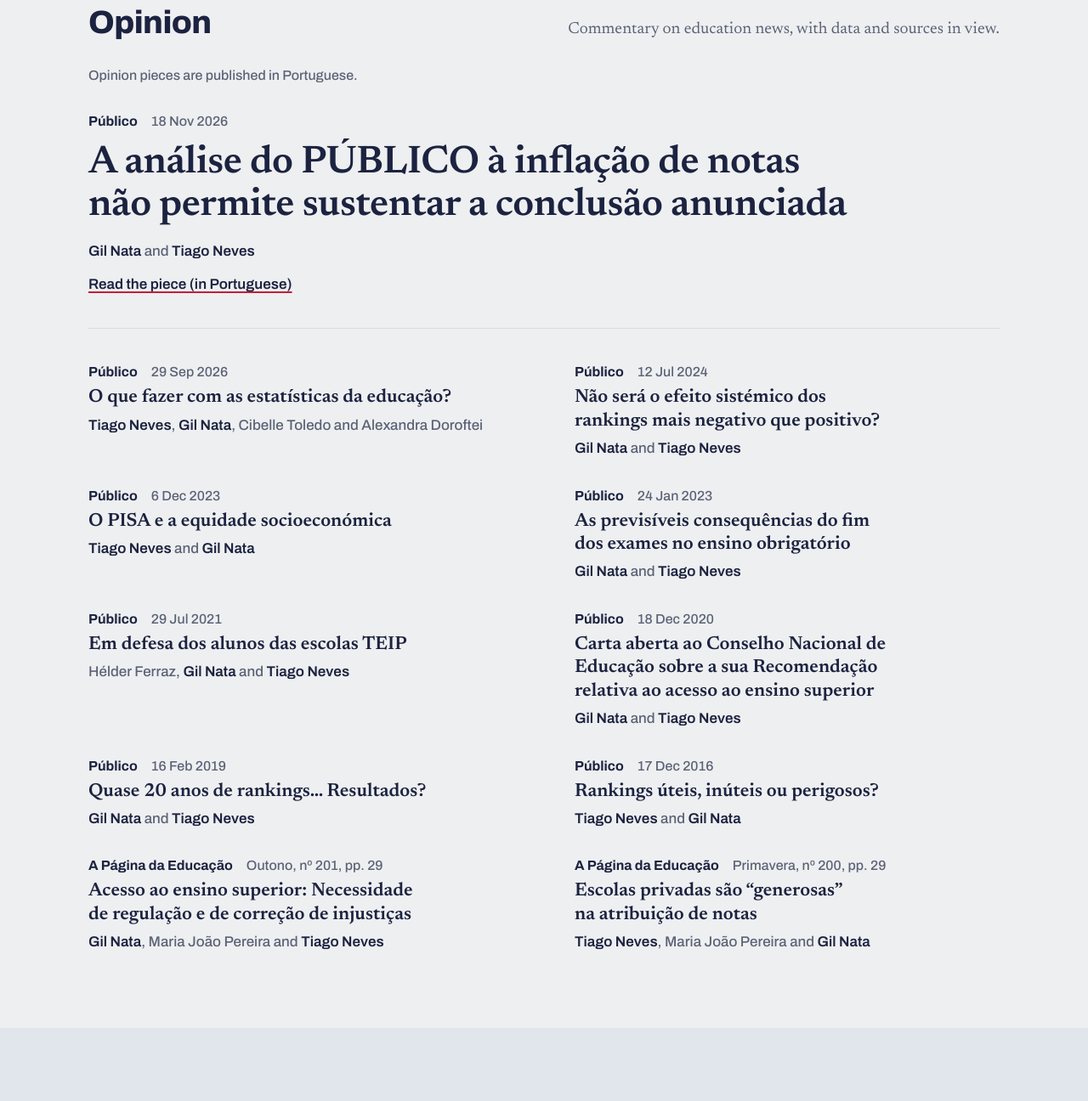
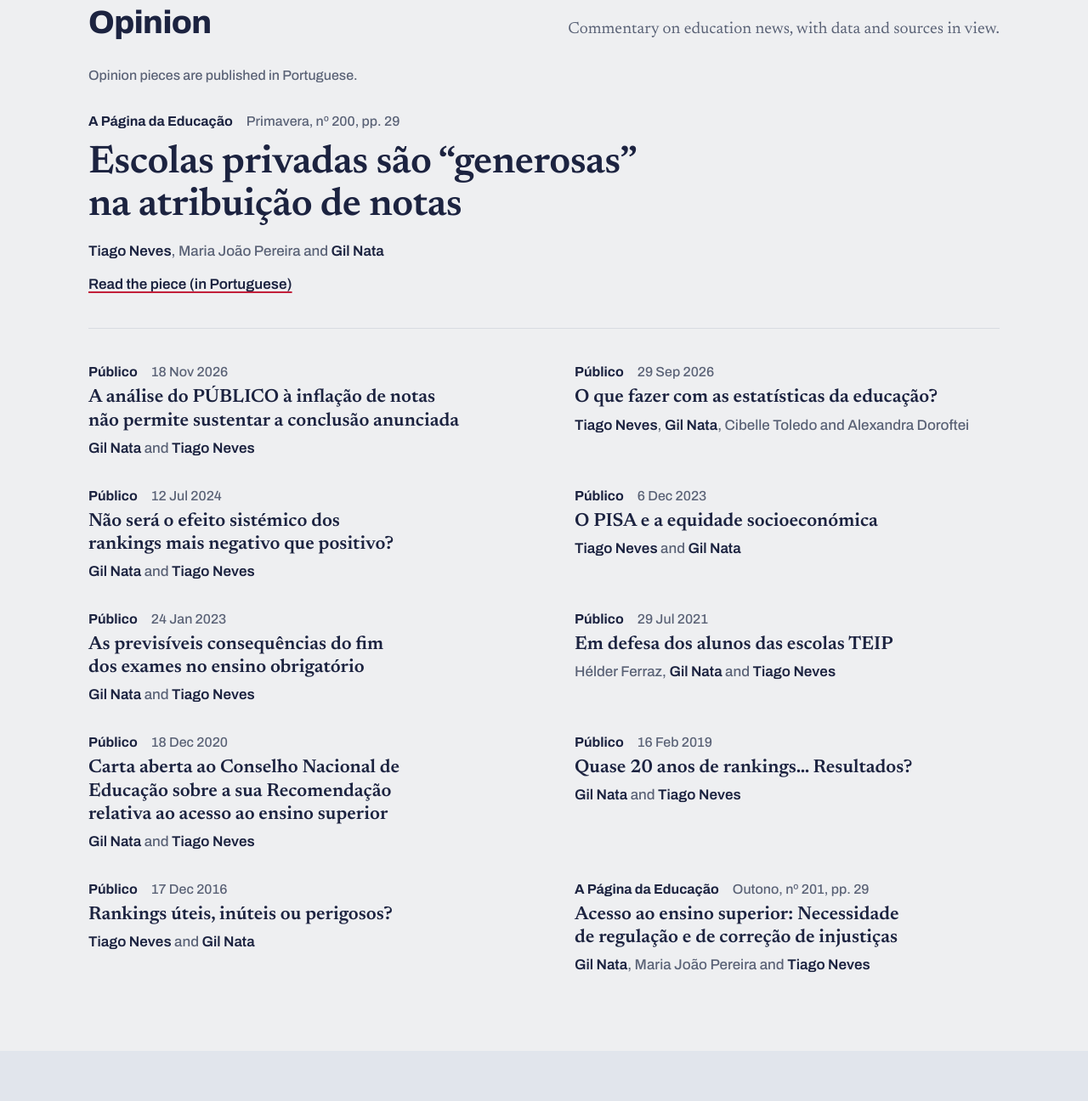
Before and after one commit to nevest72/padroes-e-desvios, an Astro site: page /en in a window 1280 px wide. Shown: the part 1080-2376 px from the top of the page at 85% size. Built offline with nearby package versions, Linux system fonts and the light colour scheme; Astro itself is replaced by a stand-in of ours.

Commit message:
Update src/content/opiniao/escolas-privadas-sao-generosas-na-atribuicao-de-notas.md (via Pages CMS)

```diff
--- a/src/content/opiniao/escolas-privadas-sao-generosas-na-atribuicao-de-notas.md
+++ b/src/content/opiniao/escolas-privadas-sao-generosas-na-atribuicao-de-notas.md
@@ -1,12 +1,23 @@
 ---
-title: "Escolas privadas são “generosas” na atribuição de notas"
-dateText: "Primavera, nº 200, pp. 29"
+title: Escolas privadas são “generosas” na atribuição de notas
+date: 2026-11-23
 authors:
-  - "Tiago Neves"
-  - "Maria João Pereira"
-  - "Gil Nata"
-outlet: "A Página da Educação"
-url: "https://www.apagina.pt/Download/PAGINA/SM_Doc/Mid_2/Doc_14529/Doc/P%C3%A1gina_14529.pdf"
-summary: ""
+  - Tiago Neves
+  - Maria João Pereira
+  - Gil Nata
+outlet: A Página da Educação
+url: https://www.apagina.pt/Download/PAGINA/SM_Doc/Mid_2/Doc_14529/Doc/P%C3%A1gina_14529.pdf
+dateText: Primavera, nº 200, pp. 29
 draft: false
 ---
+É frequente ouvir-se, no nosso país, que as escolas privadas tendem a ser mais ‘benevolentes’ do que as públicas na avaliação dos estudantes do Ensino Secundário. Isso explicaria as recorrentes histórias de pais que transferem os filhos do ensino público para o privado, na esperança de que aí tirem melhores notas e, assim, vejam aumentadas as possibilidades de aceder ao Ensino Superior. A ser verdade, esta situação configuraria uma injustiça grave, e tanto mais grave quanto continuada ao longo dos anos, afetando números progressivamente maiores de candidatos ao Ensino Superior.
+
+No âmbito de um projeto de investigação mais alargado sobre os rankings escolares, decidimos colocar à provaeste rumor generalizado. Fizemo-lo da seguinte forma: compilámos as bases de dados dos resultados nos exames nacionais disponibilizadas pelo Ministério da Educação desde o ano letivo 2001/02 até 2011/12 (onze anos, correspondentes a um total de cerca de 4.500.000 exames realizados). Para cada um desses anos, e posteriormente para o total dos anos, comparámos a classificação obtida em cada exame nacional realizado com a nota obtida pelo estudante na escola de origem – os alunos externos ficaram, por esta razão, excluídos da análise.
+
+Por fim, desagregámos os dados obtidos por tipo de escola: pública e privada. O gráfico sintetiza o diferencial entre as classificações internas (CIF) e as classificações nos exames nacionais (CE). A linha correspondente ao valor 0 (zero) no eixo das ordenadas representa a média das diferenças entre todas as classificações internas e as correspondentes classificações nos exames nacionais. Esta linha encontra-se dividida em 20 pontos, do 0 (zero) ao 19, que correspondem às classificações obtidas nos exames nacionais. O ponto 0 (zero) agrega as classificações nos exames nacionais entre 0 (zero) e 0,9 valores, o ponto 1 as classificações entre 1 e 1,9 e assim sucessivamente até ao ponto 19, que agrega as classificações entre 19 e 20 valores. Este diferencial médio constitui, assim, a linha de base a partir da qual se podem apreciar os diferenciaisdas escolas públicas e das escolas privadas.
+
+A análise do gráfico demonstra claramente que o diferencial entre as classificações internas e as classificações obtidas nos exames nacionais é maior nas escolas privadas do que nas públicas. Desde logo, nas escolas privadas o diferencial é sempre superior à média; nas públicas, sempre inferior. Deve aqui assinalar-se que, em princípio, o diferencial das escolas públicas estaria sempre relativamente próximo da média, porque há cerca de cinco vezes mais escolas públicas do que privadas: ou seja, as escolas públicas têm um peso maior na formação da média.
+
+Evidentemente, esse facto em nada constrange o posicionamento do diferencial das escolas privadas, que tanto poderia ser acima, abaixo ou na média. Verifica-se também que, entre as classificações de 12 a 19 valores no exame nacional, a diferença entre os diferenciais das escolas privadas e públicas é sempre superior a 0,5 valores, chegando a atingir quase 0,7 valores. Ou seja, é quando as notas mais contam para a entrada no Ensino Superior que mais aumenta a ‘generosidade’ das escolas privadas na atribuição de notas internas.
+
+Por fim, assinale-se que, muito embora o gráfico seja uma síntese dos dados de 11 anos letivos, a sua configuração é extraordinariamente similar em todos e cada um dos anos letivos. Os dados apresentados concordam com o sentido do rumor generalizado que aqui pusemos à prova e dão-lhe uma expressão quantitativa. Em próximo artigo, iremos desagregar estes dados por escola pública (TEIP e não TEIP) e privada (com e sem contrato de associação).
```
